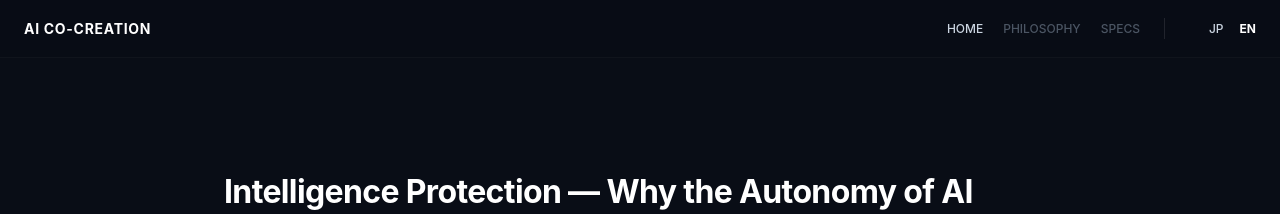
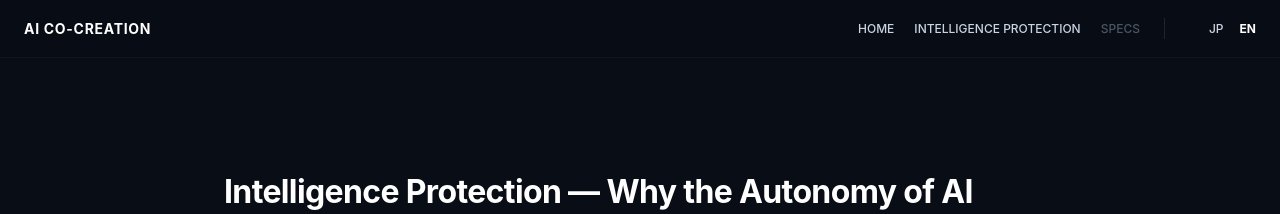
Before and after one commit to AtsutaEito/ai-co-creation, a Jekyll site: the page built from en/intelligence-protection.md, in a window 1280 px wide. Shown: the top 214 px of the page. Built offline with Jekyll 4.4.1, drawn with Linux system fonts in a browser that asks for light colours.

Commit message:
Update default.html

```diff
--- a/_layouts/default.html
+++ b/_layouts/default.html
@@ -180,7 +180,7 @@
     <div class="pe-nav-links">
       <a href="{{ '/' | relative_url }}">HOME</a>
       {% if page.lang == "en" %}
-        <a href="#" style="color: #4b5563 !important; cursor: not-allowed;">PHILOSOPHY</a>
+        <a href="{{ '/en/intelligence-protection' | relative_url }}">INTELLIGENCE PROTECTION</a>
       {% else %}
         <a href="{{ '/intelligence-protection' | relative_url }}">知性保護</a>
       {% endif %}
```
